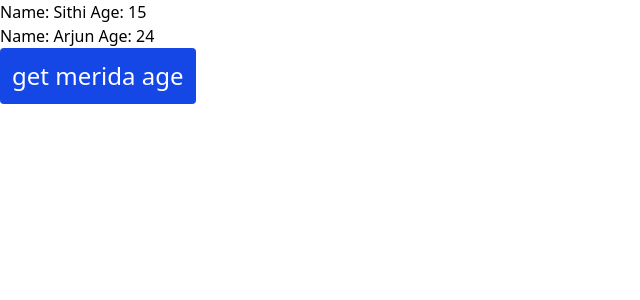
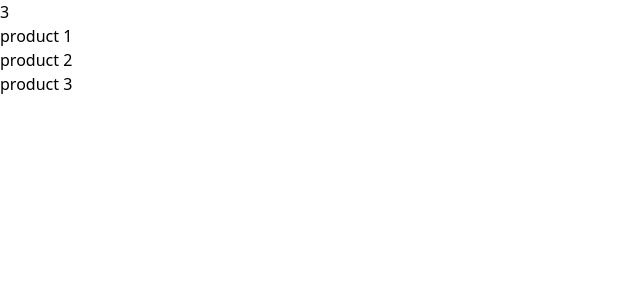
Before and after one commit to arjunmazumder/PhiMart-client, a React (Vite) app: page / in a window 1280 px wide. Shown: the top 300 px of the page, without its empty margins (0-640 px from the left). Built offline with nearby package versions, Linux system fonts and the light colour scheme.

Commit message:
module295 sharing state between components

```diff
--- a/src/App.jsx
+++ b/src/App.jsx
@@ -1,14 +1,20 @@
+import { useState } from 'react';
 import './App.css'
-import Employee from './components/Employee';
+import Cart from './components/Cart';
+import Navbar from './components/Navbar';
+
 
 
 function App() {
 
+const [CartItems, SetCartItems] = useState(['product 1', 'product 2', 'product 3'])
+  return (
+    <div>
+      <Navbar CartItemsCount={CartItems.length} />
+      <Cart CartItems={CartItems} />
 
-  return (
-    <>
-    <Employee></Employee>
-    </>
+
+    </div>
 
   );
 };
--- /dev/null
+++ b/src/components/Cart.jsx
@@ -0,0 +1,17 @@
+
+const Cart = ({CartItems}) => {
+    return (
+        <div>
+            <ul>
+                {
+                    CartItems.map((item,index) => (
+                        <li key={index}>{item}</li>
+                    ))
+                }
+            </ul>
+
+        </div>
+    );
+};
+
+export default Cart;
--- /dev/null
+++ b/src/components/Navbar.jsx
@@ -0,0 +1,8 @@
+
+const Navbar = ({CartItemsCount}) => {
+    return (
+        <div>{CartItemsCount}</div>
+    );
+};
+
+export default Navbar;
```
